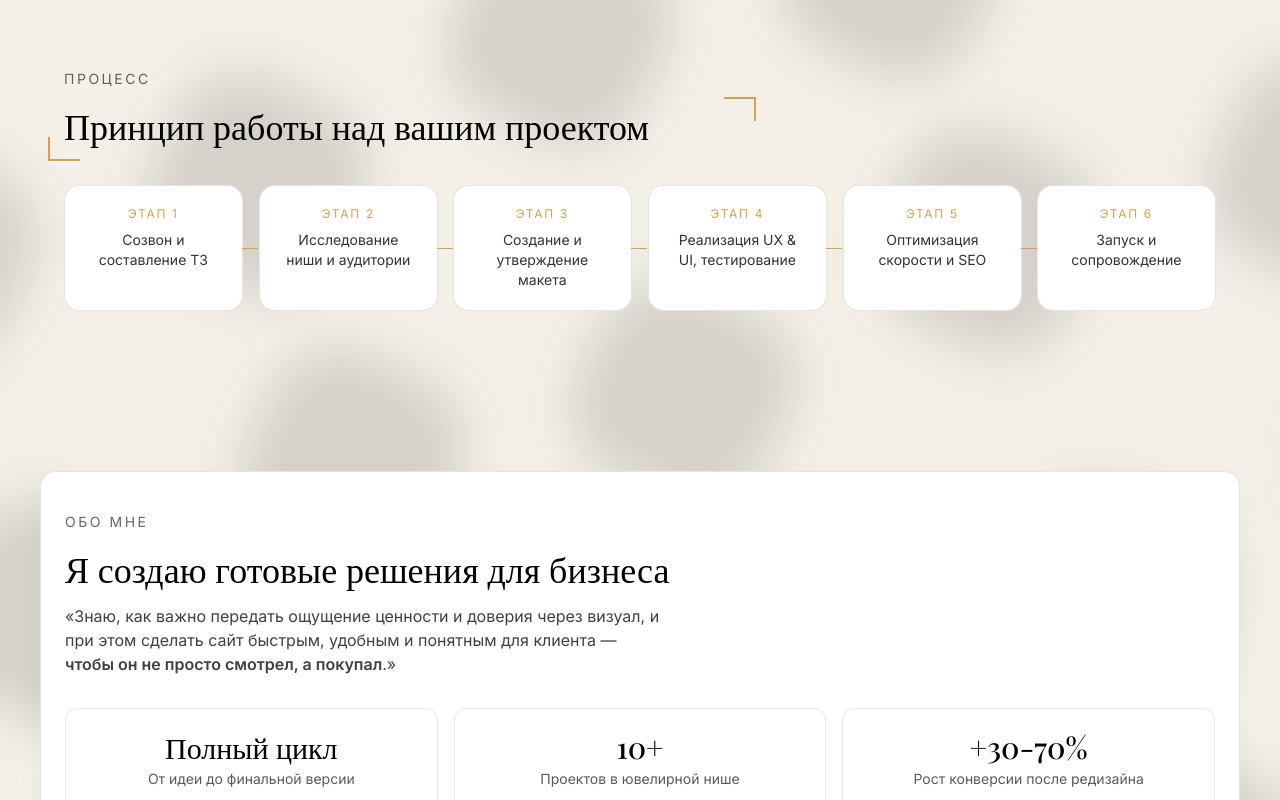
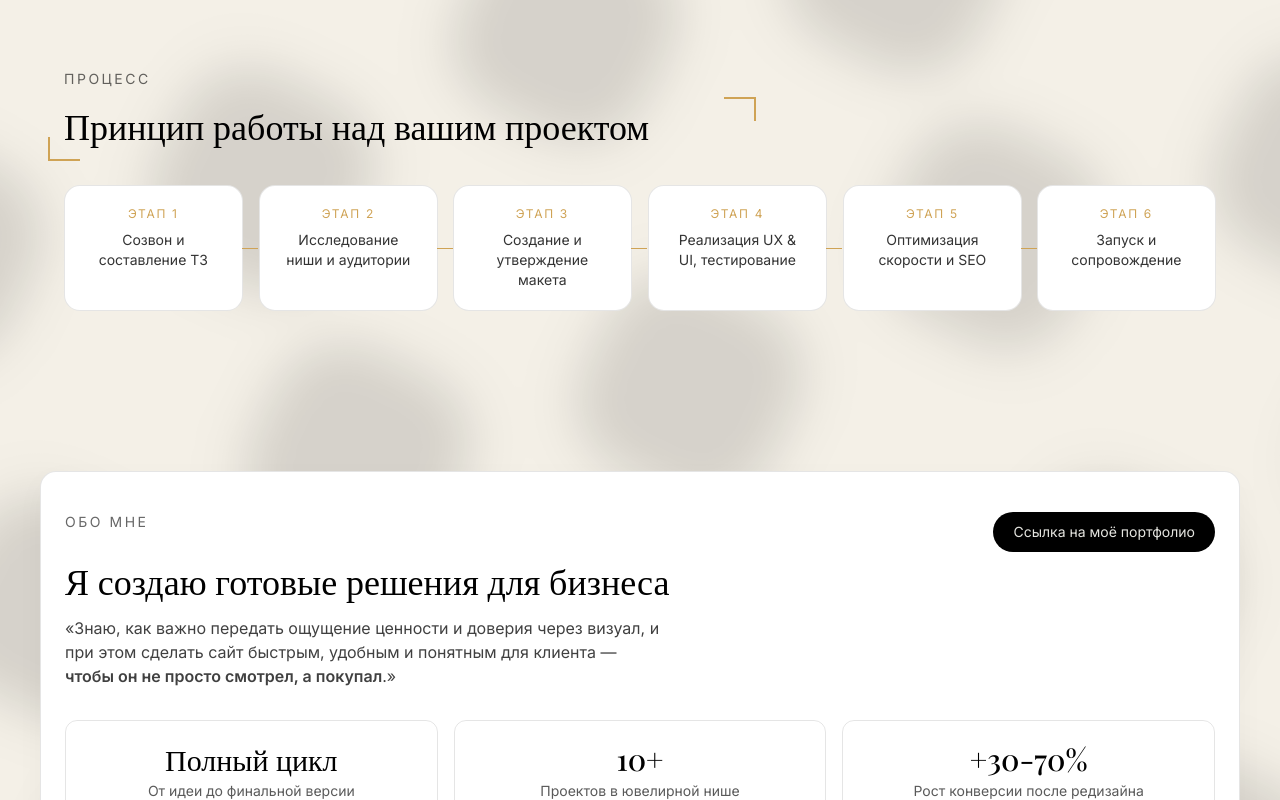
Before and after one commit to z1ec/RDN-JewelryDEV-landing, a React (Vite) app: page / in a window 1280 px wide. Shown: the part 2716-3516 px from the top of the page. Built offline with nearby package versions, Linux system fonts and the light colour scheme.

Commit message:
add button to section about

```diff
--- a/src/components/About.tsx
+++ b/src/components/About.tsx
@@ -8,8 +8,18 @@ export default function About() {
   return (
     <section id="about" className="py-20">
       <div className="mx-auto max-w-[1200px] rounded-2xl border border-black/10 bg-white px-6 py-10 shadow-[0_10px_30px_rgba(0,0,0,0.03)]">
-        <p className="text-sm uppercase tracking-[0.18em] text-eerie/60">Обо мне</p>
-        <h2 className="mt-4 font-serif text-3xl md:text-4xl">
+        <div className="flex flex-col gap-4 md:flex-row md:items-start md:justify-between">
+          <p className="text-sm uppercase tracking-[0.18em] text-eerie/60">Обо мне</p>
+          <a
+            href="https://fomin-vladimir.ru"
+            target="_blank"
+            rel="noreferrer"
+            className="w-fit rounded-full bg-eerie px-5 py-2.5 text-sm text-ivory transition duration-300 ease-out hover:bg-gold hover:text-eerie"
+          >
+            Ссылка на моё портфолио
+          </a>
+        </div>
+        <h2 className="mt-2 font-serif text-3xl md:text-4xl">
           Я создаю готовые решения для бизнеса
         </h2>
         <p className="mt-4 max-w-3xl text-eerie/75 max-w-[600px]">
```
